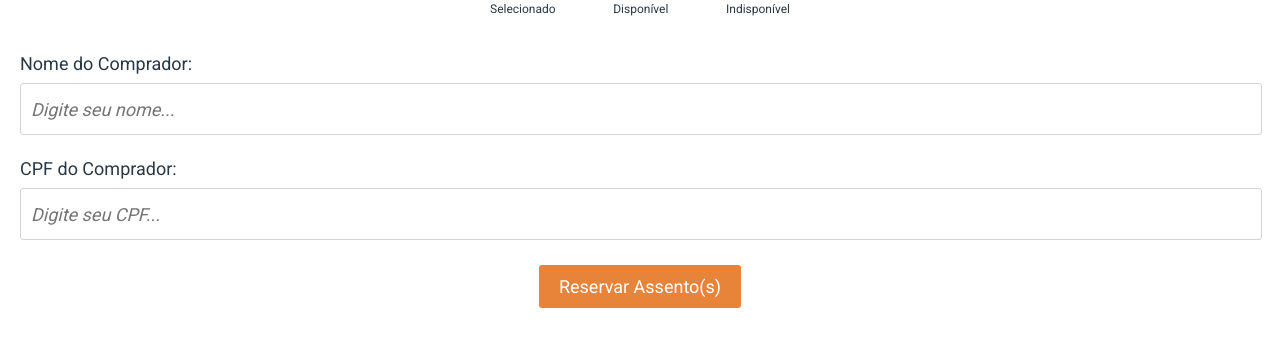
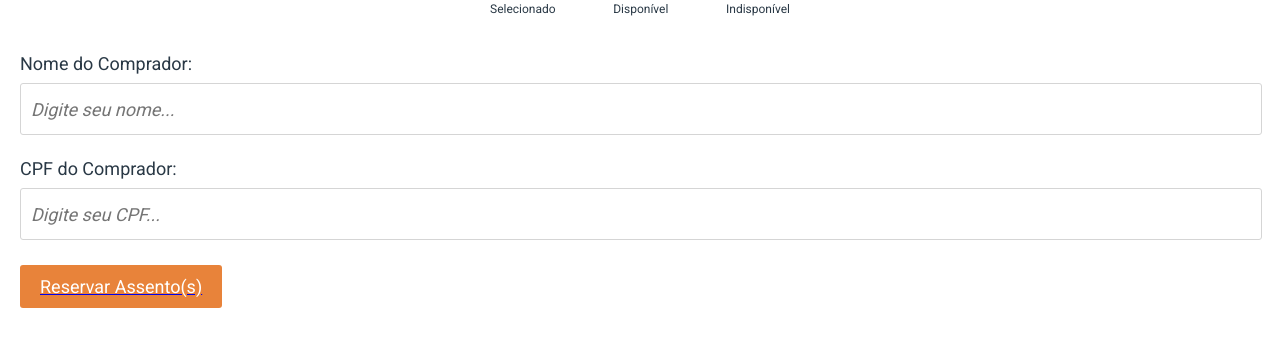
Before and after one commit to lbritors/Cineflex, a React (Create React App) app: page /assentos/1 in a window 1280 px wide. Shown: the part 198-556 px from the top of the page. Built offline with nearby package versions, Linux system fonts and the light colour scheme; no server answers.

Commit message:
rota para o sucesso

```diff
--- a/src/App.js
+++ b/src/App.js
@@ -14,7 +14,7 @@ export default function App() {
                     <Route path="/" element={<HomePage />}></Route>
                     <Route path="/sessoes/:idFilme" element={<SessionsPage />}></Route>
                     <Route path="/assentos/:idSessao" element={<SeatsPage />}></Route>
-                    {/* <SuccessPage /> */}
+                    <Route path="/sucesso" element={<SuccessPage />}></Route>
                 </Routes>
             </BrowserRouter>
         </>
--- a/src/components/Assento.js
+++ b/src/components/Assento.js
@@ -2,12 +2,12 @@ import { useState } from "react";
 import styled from "styled-components"
 
 export default function Assento(props) {
-    const {name, isAvailable, selecionado, setSelecionado, verificaSelecao, setVerificaSelecao} = props;
+    const {name, isAvailable, selecionado, setSelecionado} = props;
 
     console.log(selecionado)
 
     function selecionar(item) {
-        if (!selecionado.includes(item)) {
+        if (!selecionado.includes(item) && isAvailable) {
             const novaSelecao = item;
             setSelecionado([...selecionado, novaSelecao]);
 
@@ -20,13 +20,9 @@ export default function Assento(props) {
     }
 
 
-
-
-
-
     return(
     <>
-        <SeatItem isAvailable={isAvailable} selecionado={selecionado} verificaSelecao={verificaSelecao} name={name} onClick={() => selecionar(name)}>{name}</SeatItem>
+        <SeatItem isAvailable={isAvailable} selecionado={selecionado}  name={name} onClick={() => selecionar(name)}>{name}</SeatItem>
     </>
     )
 }
--- a/src/components/Assentos.js
+++ b/src/components/Assentos.js
@@ -4,15 +4,12 @@ import axios from "axios";
 import Assento from "./Assento";
 import Legenda from "./Legenda";
 import { useParams } from "react-router-dom";
+import Formulario from "./Formulario";
 
 export default function Assentos() {
     const [assentos, setAssentos] = useState([]);
     const [selecionado, setSelecionado] = useState([]);
-    const [verificaSelecao, setVerificaSelecao] = useState(false);
     const {idSessao} = useParams();
-
-
-
 
 
     useEffect(() => {
@@ -26,7 +23,7 @@ export default function Assentos() {
 <>
     <SeatsContainer>
 
-        {assentos.map(a => <Assento key={a.id} selecionado={selecionado} verificaSelecao={verificaSelecao} setSelecionado={setSelecionado} setVerificaSelecao={setVerificaSelecao}  isAvailable={a.isAvailable} id={a.id} name={a.name}></Assento>)}
+        {assentos.map(a => <Assento key={a.id} selecionado={selecionado}  setSelecionado={setSelecionado}  isAvailable={a.isAvailable} id={a.id} name={a.name}></Assento>)}
 
     </SeatsContainer>
     <CaptionContainer>
@@ -34,6 +31,8 @@ export default function Assentos() {
         <Legenda></Legenda>
 
     </CaptionContainer>
+    <Formulario></Formulario>
+
 </>
     )
 }
--- /dev/null
+++ b/src/components/Formulario.js
@@ -0,0 +1,42 @@
+import { useEffect, useState } from "react"
+import { Link } from "react-router-dom";
+import styled from "styled-components"
+
+export default function Formulario() {
+
+    const [nomeComprador, setNomeComprador] = useState("");
+    const [cpfComprador, setCpfComprador] = useState("");
+
+    useEffect(() => {
+        const url = "https://mock-api.driven.com.br/api/v8/cineflex/seats/book-many";
+    })
+
+
+    return(
+
+    <FormContainer onSubmit={useEffect}>
+        <label htmlFor="nomeComprador">Nome do Comprador:</label>
+        <input value={nomeComprador} onChange={(e => setNomeComprador(e.target.value))} required id="nomeComprador" placeholder="Digite seu nome..." />
+
+        <label htmlFor="cpfComprador">CPF do Comprador:</label>
+        <input  value={cpfComprador} onChange={(e => setCpfComprador(e.target.value))} required id="cpfComprador" placeholder="Digite seu CPF..." />
+
+        <Link to={"/sucesso"}><button type="submit">Reservar Assento(s)</button></Link>
+    </FormContainer>)
+}
+
+
+const FormContainer = styled.div`
+    width: calc(100vw - 40px);
+    display: flex;
+    flex-direction: column;
+    align-items: flex-start;
+    margin: 20px 0;
+    font-size: 18px;
+    button {
+        align-self: center;
+    }
+    input {
+        width: calc(100vw - 60px);
+    }
+`
--- a/src/pages/SeatsPage/SeatsPage.js
+++ b/src/pages/SeatsPage/SeatsPage.js
@@ -9,8 +9,7 @@ export default function SeatsPage() {
 
             <Assentos></Assentos>
 
-
-            <FormContainer>
+            {/* <FormContainer>
                 Nome do Comprador:
                 <input placeholder="Digite seu nome..." />
 
@@ -18,7 +17,8 @@ export default function SeatsPage() {
                 <input placeholder="Digite seu CPF..." />
 
                 <button>Reservar Assento(s)</button>
-            </FormContainer>
+            </FormContainer> */}
+
 
             <FooterContainer>
                 <div>
```
